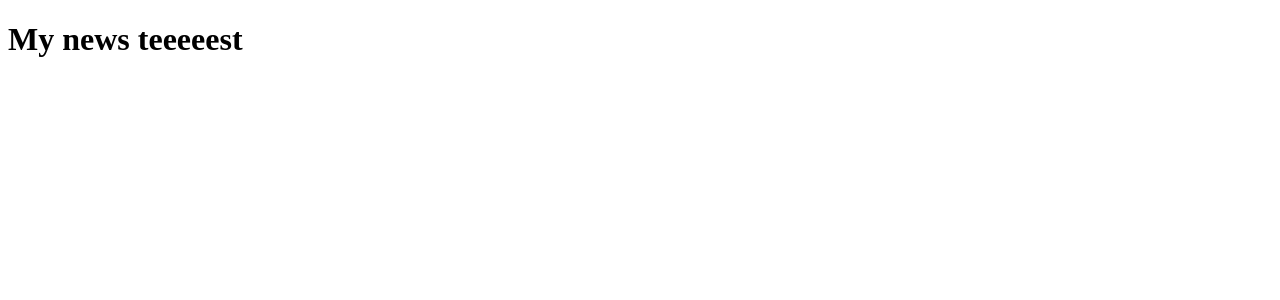
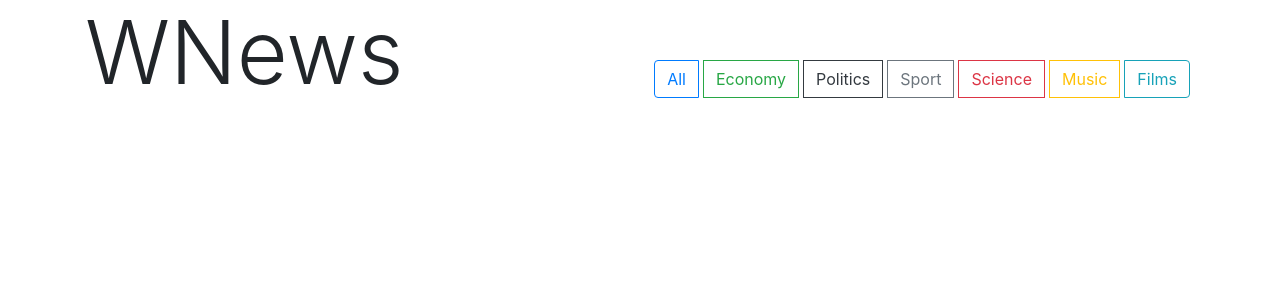
Before and after one commit to AndrewKhl/WNews, a Django app: template wnews/templates/news_list.html in a window 1280 px wide. Shown: the top 300 px of the page. Run offline with Django 3.2, Linux system fonts and the light colour scheme; the template is opened without the code that fills it, so the values that code supplies are empty; some libraries are stand-ins or nearby versions.

Commit message:
Page: styles and filtred button has been adding

```diff
--- a/wnews/templates/home_template.html
+++ b/wnews/templates/home_template.html
@@ -3,9 +3,12 @@
 <head>
     <meta charset="UTF-8">
     <title>{% block title %}Home Page Template{% endblock title %}</title>
+    <link rel="stylesheet" href="https://stackpath.bootstrapcdn.com/bootstrap/5.0.0-alpha2/css/bootstrap.min.css" integrity="sha384-DhY6onE6f3zzKbjUPRc2hOzGAdEf4/Dz+WJwBvEYL/lkkIsI3ihufq9hk9K4lVoK" crossorigin="anonymous">
+    <script src="https://stackpath.bootstrapcdn.com/bootstrap/5.0.0-alpha2/js/bootstrap.bundle.min.js" integrity="sha384-BOsAfwzjNJHrJ8cZidOg56tcQWfp6y72vEJ8xQ9w6Quywb24iOsW913URv1IS4GD" crossorigin="anonymous"></script>
+    {% block load_style %} {% endblock load_style %}
 </head>
 <body>
-    <div class="main">
+    <div class="container">
         {% block main %}
         {% endblock main %}
     </div>
--- a/wnews/templates/news_list.html
+++ b/wnews/templates/news_list.html
@@ -2,6 +2,45 @@
 
 {% block title %}News{% endblock title %}
 
+{% block load_style %}
+<style>
+.blocks .btn
+{
+    margin: 0 5px;
+    border-radius: 5;
+}
+</style>
+{% endblock load_style %}
+
 {% block main %}
-    <h1>My news teeeeest</h1>
+
+<div class="row align-items-end">
+    <div class="col display-2">WNews</div>
+    <div class="col pb-2 btn-group blocks" role="group" aria-label="Filter buttons">
+        <button type="button" class="btn btn-outline-primary">All</button>
+        <button type="button" class="btn btn-outline-success">Economy</button>
+        <button type="button" class="btn btn-outline-dark">Politics</button>
+        <button type="button" class="btn btn-outline-secondary">Sport</button>
+        <button type="button" class="btn btn-outline-danger">Science</button>
+        <button type="button" class="btn btn-outline-warning">Music</button>
+        <button type="button" class="btn btn-outline-info">Films</button>
+    </div>
+</div>
+
+<div class="row row-cols-1 row-cols-md-3 g-4">
+    {% for article in articles %}
+      <div class="col">
+        <div class="card h-100">
+          <img src="..." class="card-img-top" alt="...">
+          <div class="card-body">
+            <h5 class="card-title">{{article.title}}</h5>
+            <p class="card-text">{{article.text}}</p>
+          </div>
+          <div class="card-footer">
+            <small class="text-muted">Last updated 3 mins ago</small>
+          </div>
+        </div>
+      </div>
+    {% endfor %}
+</div>
 {% endblock main %}
```
Also changed, not shown: wnews/NewsSite/views.py (+15 -1 lines).
